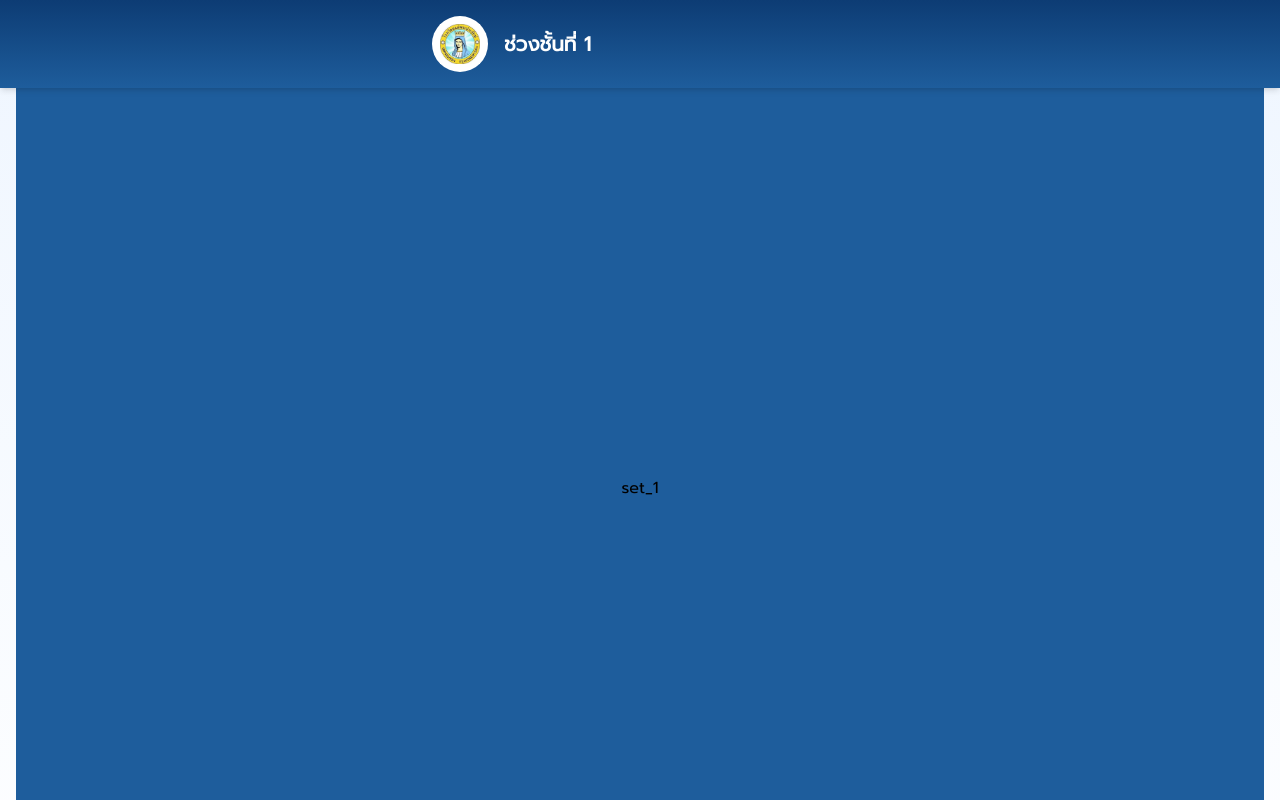
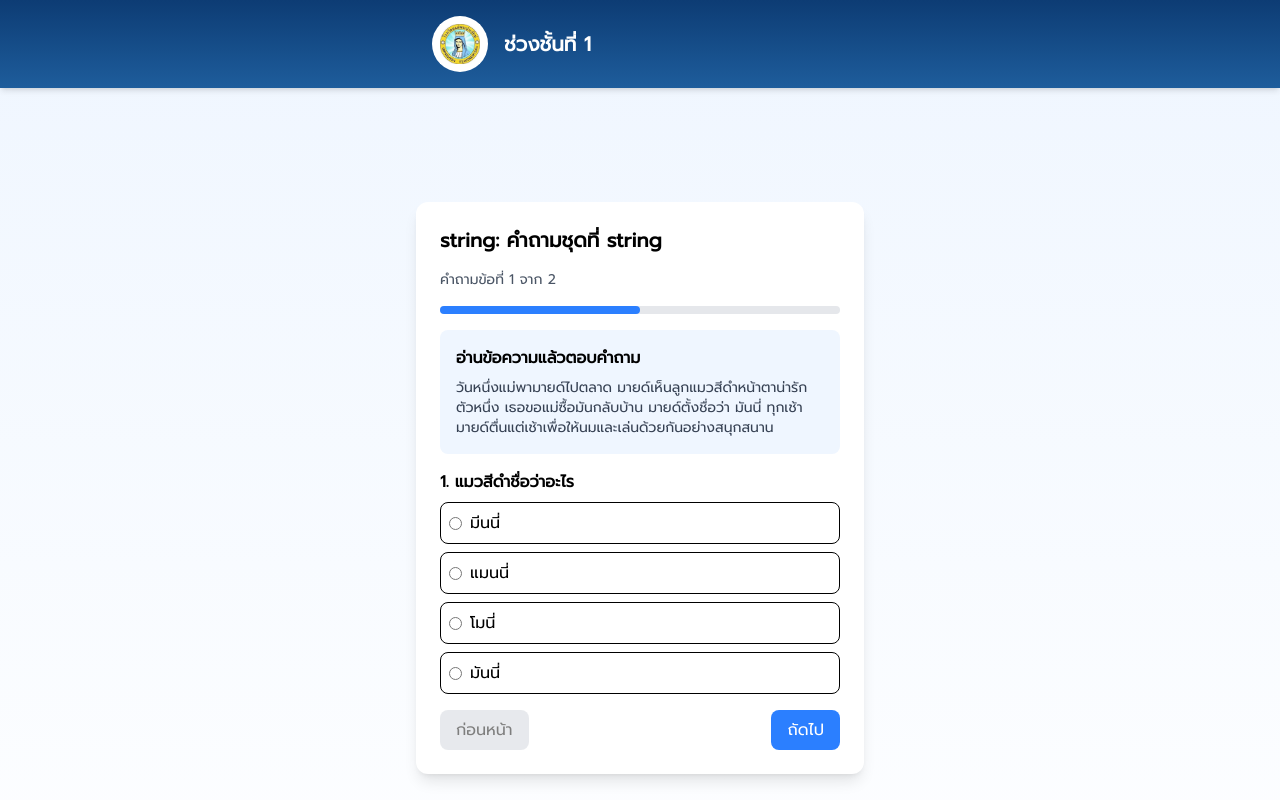
Before and after one commit to kritamategunt/q-a_thai_mp, a React (Vite) app: page /primary_1 in a window 1280 px wide. Shown: the top 800 px of the page. Built offline with nearby package versions, Linux system fonts and the light colour scheme.

Commit message:
feat: add demo question

```diff
--- a/package.json
+++ b/package.json
@@ -20,7 +20,8 @@
     "react": "^19.1.1",
     "react-dom": "^19.1.1",
     "react-icons": "^5.5.0",
-    "react-router-dom": "^7.9.5"
+    "react-router-dom": "^7.9.5",
+    "sweetalert2": "^11.26.3"
   },
   "devDependencies": {
     "@eslint/js": "^9.36.0",
--- /dev/null
+++ b/src/components/questionBox.tsx
@@ -0,0 +1,136 @@
+import { useState } from "react";
+import { indexIdGenerator } from "../utils/idGenarator"
+import Swal from 'sweetalert2';
+
+export interface QuestionBoxProps {
+    title: string,
+    setOf: string,
+    shortParagraph: string,
+    headerParagraph?: string,
+    question: {
+        questionNumber: number,
+        questionText: string,
+        options: {
+            optionText: string,
+            optionId: number,
+            isCorrect?: boolean
+        }[]
+    }[]
+}
+
+const QuestionBox = ({
+    title,
+    setOf,
+    shortParagraph,
+    headerParagraph,
+    question
+}: QuestionBoxProps) => {
+
+    const [currentQuestionIndex, setCurrentQuestionIndex] = useState(0);
+    const [score, setScore] = useState(0);
+    const currentQuestion = question[currentQuestionIndex];
+
+    const handleNext = () => {
+        if (currentQuestionIndex < question.length - 1) {
+            setCurrentQuestionIndex(currentQuestionIndex + 1);
+        }
+    };
+
+    const handlePrev = () => {
+        if (currentQuestionIndex > 0) {
+            setCurrentQuestionIndex(currentQuestionIndex - 1);
+        }
+    };
+
+    const handleSubmit = () => {
+        Swal.fire({
+            title: 'ต้องการส่งคำตอบหรือไม่?',
+            icon: 'info',
+            confirmButtonText: 'ตกลง',
+            showCancelButton: true,
+            cancelButtonText: 'ยกเลิก',
+        }).then((result) => {
+            if (result.isConfirmed) {
+                Swal.fire({
+                    title: 'ส่งคำตอบเรียบร้อย!',
+                    text: `คุณได้คะแนน ${score} จาก ${question.length} ข้อ`,
+                    icon: 'success',
+                    confirmButtonText: 'ตกลง',
+                });
+            }
+        });
+    }
+
+    return (
+        <div className="w-full max-w-md bg-white rounded-xl shadow-lg p-6 space-y-4">
+
+            <h1 className="text-xl font-bold">{title}: คำถามชุดที่ {setOf}</h1>
+
+            <div className="text-sm text-gray-600">
+                คำถามข้อที่ {currentQuestion.questionNumber} จาก {question.length}
+            </div>
+
+            <div className="w-full bg-gray-200 h-2 rounded-full">
+                <div
+                    className="bg-blue-500 h-2 rounded-full transition-all"
+                    style={{ width: `${((currentQuestionIndex + 1) / question.length) * 100}%` }}
+                ></div>
+            </div>
+
+            <div className="p-4 bg-blue-50 rounded-lg">
+                <h2 className="font-semibold mb-2">{headerParagraph}</h2>
+                <p className="text-sm text-gray-700">{shortParagraph}</p>
+            </div>
+
+            <div>
+                <p className="font-semibold mb-2">{currentQuestion.questionNumber}. {currentQuestion.questionText}</p>
+
+                <div className="space-y-2">
+                    {currentQuestion.options.map((option) => (
+                        <label key={option.optionId} className="flex items-center gap-2 p-2 border rounded-lg cursor-pointer hover:bg-gray-50">
+                            <input type="radio" name={`q${currentQuestionIndex}`} onClick={() => {
+                                if (option.isCorrect) {
+                                    setScore(score + 1);
+                                }
+                            }} />
+                            {option.optionText}
+                        </label>
+                    ))}
+                </div>
+            </div>
+
+            <div className="flex justify-between mt-4">
+                <button
+                    className="px-4 py-2 bg-gray-300 rounded-lg disabled:opacity-50"
+                    disabled={currentQuestionIndex === 0}
+                    onClick={handlePrev}
+                >
+                    ก่อนหน้า
+                </button>
+
+
+                {
+                    currentQuestionIndex === question.length - 1 ? (
+                        <button
+                            className="px-4 py-2 bg-blue-500 text-white rounded-lg disabled:opacity-50"
+                            onClick={handleSubmit}
+                        >
+                            จบแบบทดสอบ
+                        </button>
+                    ) : (
+                        <button
+                            className="px-4 py-2 bg-blue-500 text-white rounded-lg disabled:opacity-50"
+                            disabled={currentQuestionIndex === question.length - 1}
+                            onClick={handleNext}
+                        >
+                            ถัดไป
+                        </button>
+                    )
+                }
+            </div>
+
+        </div>
+    );
+};
+
+export default QuestionBox;
--- a/src/pages/question/lower_secondary/index.tsx
+++ b/src/pages/question/lower_secondary/index.tsx
@@ -29,7 +29,7 @@ function LowerSecondary() {
 
 
     return (
-        <div className="flex flex-col items-center justify-center min-h-screen bg-[#1e5d9c] p-4">
+        <div className="flex flex-col items-center justify-center min-h-screen p-4">
             {renderSetOfQuestion()}
         </div>
     )
--- a/src/pages/question/lower_secondary/setOfQuestions/set1.tsx
+++ b/src/pages/question/lower_secondary/setOfQuestions/set1.tsx
@@ -1,7 +1,56 @@
+import QuestionBox, { type QuestionBoxProps } from "../../../../components/questionBox";
 
 function Set1() {
+
+
+    const questionsSet1: QuestionBoxProps = {
+        title: 'string',
+        setOf: 'string',
+        shortParagraph: 'วันหนึ่งแม่พามายด์ไปตลาด  มายด์เห็นลูกแมวสีดำหน้าตาน่ารักตัวหนึ่ง เธอขอแม่ซื้อมันกลับบ้าน มายด์ตั้งชื่อว่า มันนี่ ทุกเช้ามายด์ตื่นแต่เช้าเพื่อให้นมและเล่นด้วยกันอย่างสนุกสนาน',
+        headerParagraph: 'อ่านข้อความแล้วตอบคำถาม',
+        question: [{
+            questionNumber: 1,
+            questionText: 'แมวสีดำชื่อว่าอะไร',
+            options: [{
+                optionText: 'มีนนี่',
+                optionId: 1
+            }, {
+                optionText: 'แมนนี่',
+                optionId: 2
+            }, {
+                optionText: 'โมนี่',
+                optionId: 3
+            }, {
+                optionText: 'มันนี่',
+                optionId: 4,
+                isCorrect: true
+            }]
+        },
+        {
+            questionNumber: 2,
+            questionText: 'มายด์ได้ลูกแมวมาจากที่ใด',
+            options: [{
+                optionText: 'ตลาด',
+                optionId: 1,
+                isCorrect: true
+            }, {
+                optionText: 'สวนผลไม้',
+                optionId: 2
+            }, {
+                optionText: 'โรงเรียน',
+                optionId: 3
+            }, {
+                optionText: 'บ้านเพื่อน',
+                optionId: 4
+            }]
+        },
+        ]
+    }
+
     return (
-        <div>set_1</div>
+        <div className="max-h-screen w-full flex justify-center items-center">
+            {QuestionBox(questionsSet1)}
+        </div>
     )
 }
 
```
Also changed, not shown: 1 other file (tests, documents, lock files or other folders).
